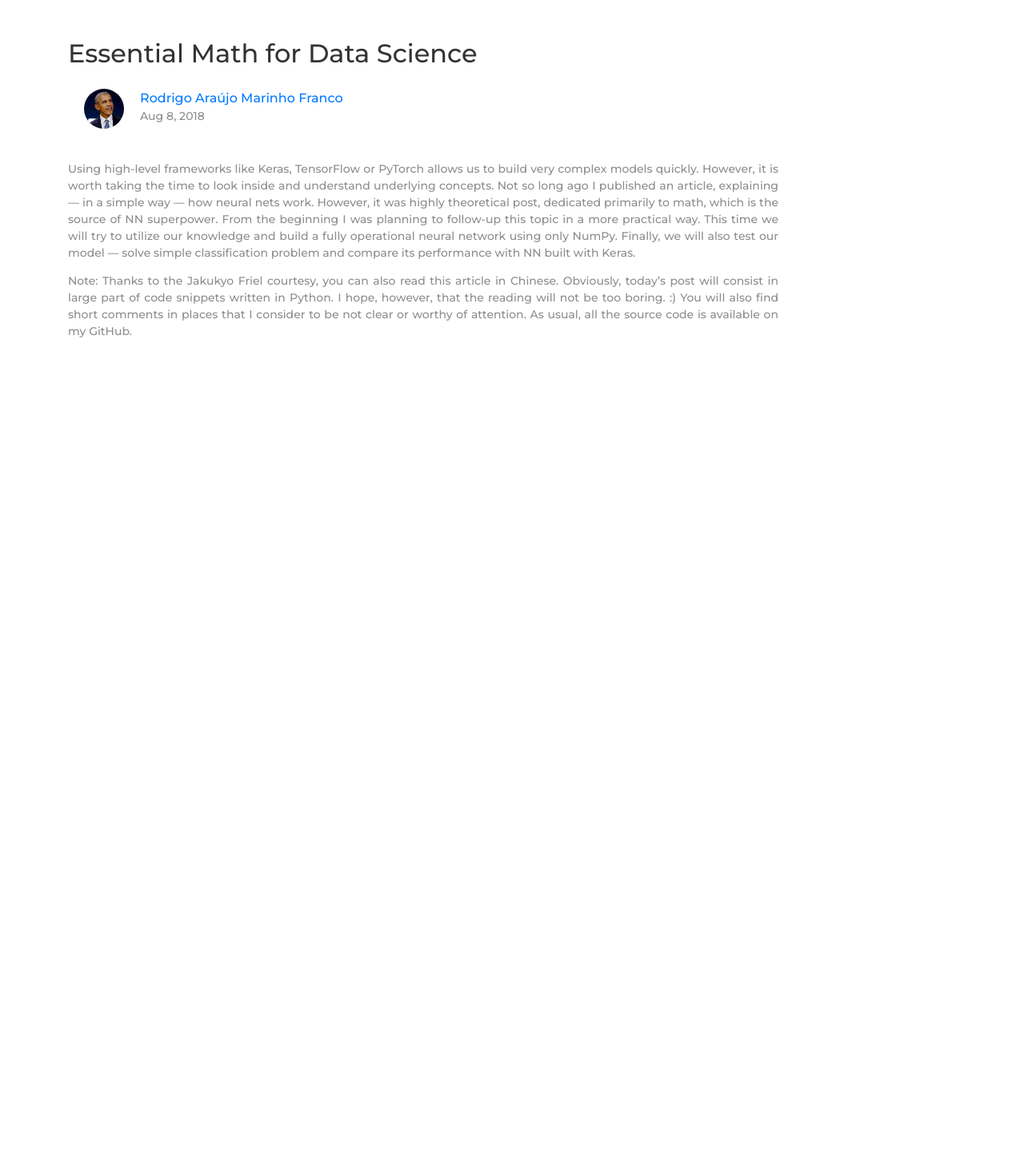
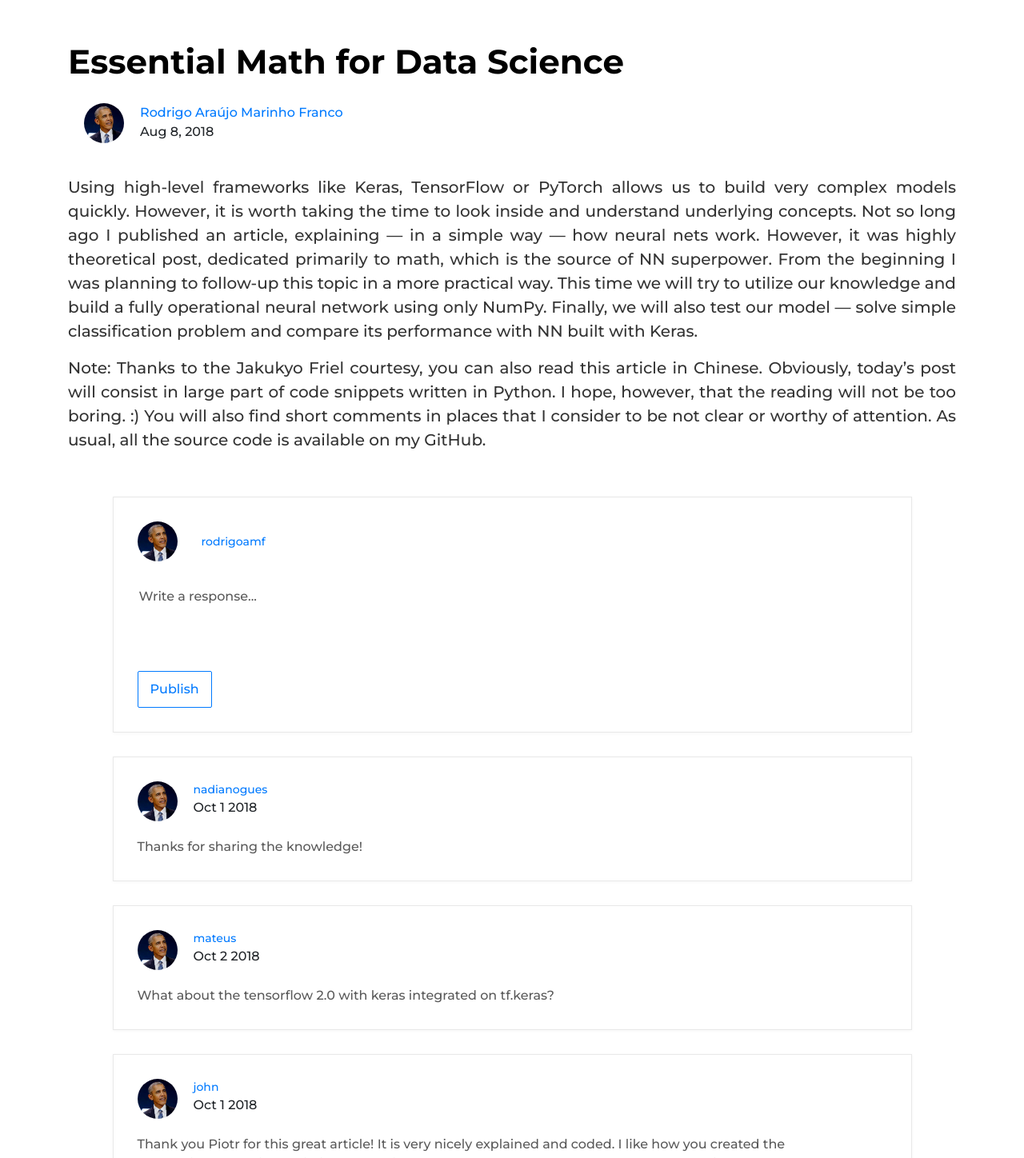
Before and after one commit to nadianogues/blog-angular-node, an Angular app: page /post in a window 1280 px wide. Shown: the part 62-1510 px from the top of the page at 80% size. Before the commit the page ends 800 px from the top, so only its background shows below. Built offline with nearby package versions, Linux system fonts and the light colour scheme.

Commit message:
#17 Finished post-page component

```diff
--- a/src/app/add-comment/add-comment.component.scss
+++ b/src/app/add-comment/add-comment.component.scss
@@ -24,7 +24,7 @@
     padding-left: 30px;
 
     .add-comment-meta-author{
-        font-size: 16px;
+        font-size: 14px;
         line-height: 50px;
         color: #007aff;
     }
@@ -41,12 +41,12 @@
 }
 
 .comment-textarea{
-    font-size: 18px;
+    font-size: 16px;
     color: rgba(0,0,0,0.65);
     word-break: break-word;
     word-wrap: break-word;
     width: 100%;
-    height: 150px;
+    height: 100px;
     resize: none;
     border: none;
 }
--- a/src/app/comment/comment.component.scss
+++ b/src/app/comment/comment.component.scss
@@ -23,7 +23,7 @@
     padding-left: 20px;
 
     .comment-meta-author{
-        font-size: 16px;
+        font-size: 14px;
         color: #007aff
     }
 }
@@ -39,6 +39,6 @@
     word-break: break-word;
     word-wrap: break-word;
     padding-top: 20px;
-    font-size: 18px;
+    font-size: 16px;
     color: rgba(0,0,0,0.65)
 }
--- a/src/app/post-page/post-page.component.html
+++ b/src/app/post-page/post-page.component.html
@@ -1,3 +1,4 @@
+<div class="post-container">
     <post title="Essential Math for Data Science" author="Rodrigo Araújo Marinho Franco" date="Aug 8, 2018">
             <p>
                 Using high-level frameworks like Keras, TensorFlow or PyTorch allows us to build very complex models quickly. However, it is worth taking the time to look inside and understand underlying concepts. Not so long ago I published an article, explaining — in a simple way — how neural nets work. However, it was highly theoretical post, dedicated primarily to math, which is the source of NN superpower. From the beginning I was planning to follow-up this topic in a more practical way. This time we will try to utilize our knowledge and build a fully operational neural network using only NumPy. Finally, we will also test our model — solve simple classification problem and compare its performance with NN built with Keras.
@@ -6,3 +7,20 @@
                 Note: Thanks to the Jakukyo Friel courtesy, you can also read this article in Chinese. Obviously, today’s post will consist in large part of code snippets written in Python. I hope, however, that the reading will not be too boring. :) You will also find short comments in places that I consider to be not clear or worthy of attention. As usual, all the source code is available on my GitHub.
             </p>
     </post>
+</div>
+<div class="post-comments">
+    <add-comment author="rodrigoamf"></add-comment>
+    <comment author="nadianogues" date="Oct 1 2018">
+        Thanks for sharing the knowledge!
+    </comment>
+    <comment author="mateus" date="Oct 2 2018">
+        What about the tensorflow 2.0 with keras integrated on tf.keras?
+    </comment>
+    <comment author="john" date="Oct 1 2018">
+            Thank you Piotr for this great article! It is very nicely explained and coded.
+
+            I like how you created the nn_architecture using a dictionary, reminds of Tensorflow (each output connects to next input and have to match).
+
+            I do have one quesiton, regarding the bias, why is the shape always (layer_output_size, 1)?
+    </comment>
+</div>
--- a/src/app/post-page/post-page.component.scss
+++ b/src/app/post-page/post-page.component.scss
@@ -0,0 +1,8 @@
+.post-container{
+    padding-bottom: 40px;
+}
+
+.post-comments{
+    margin: 0 auto;
+    width: 90%;
+}
--- a/src/app/post/post.component.html
+++ b/src/app/post/post.component.html
@@ -12,6 +12,6 @@
         </div>
     </div>
     <div class="post-content">
-        <ng-content class="text-post"></ng-content>
+        <ng-content></ng-content>
     </div>
 </div>
--- a/src/app/post/post.component.scss
+++ b/src/app/post/post.component.scss
@@ -1,12 +1,12 @@
 .post-title{
-    font-size: 32px;
-    color: rgba(0,0,0,0.8);
+    font-size: 42px;
+    color: #000;
+    font-weight: bold;
     text-align: left;
     padding-bottom: 20px;
 }
 
 .post-container{
-    width: 80%;
     margin-top: 40px;
 }
 
@@ -41,9 +41,6 @@
     clear:both;
     text-align: justify;
     padding-top: 40px;
-
-    .text-post{
-        font-size: 18px !important;
-    }
-
+    color: rgba(0,0,0,0.8);
+    font-size: 20px;
 }
--- a/src/styles.scss
+++ b/src/styles.scss
@@ -1,9 +1,7 @@
 /* You can add global styles to this file, and also import other style files */
 *{
     font-family: "Montserrat";
-    color: #8d8d8d;
     font-weight: 500;
-    font-size: 14px;
     box-sizing: border-box;
 }
 
```
Lines whose indentation alone changed are shown as unchanged.
